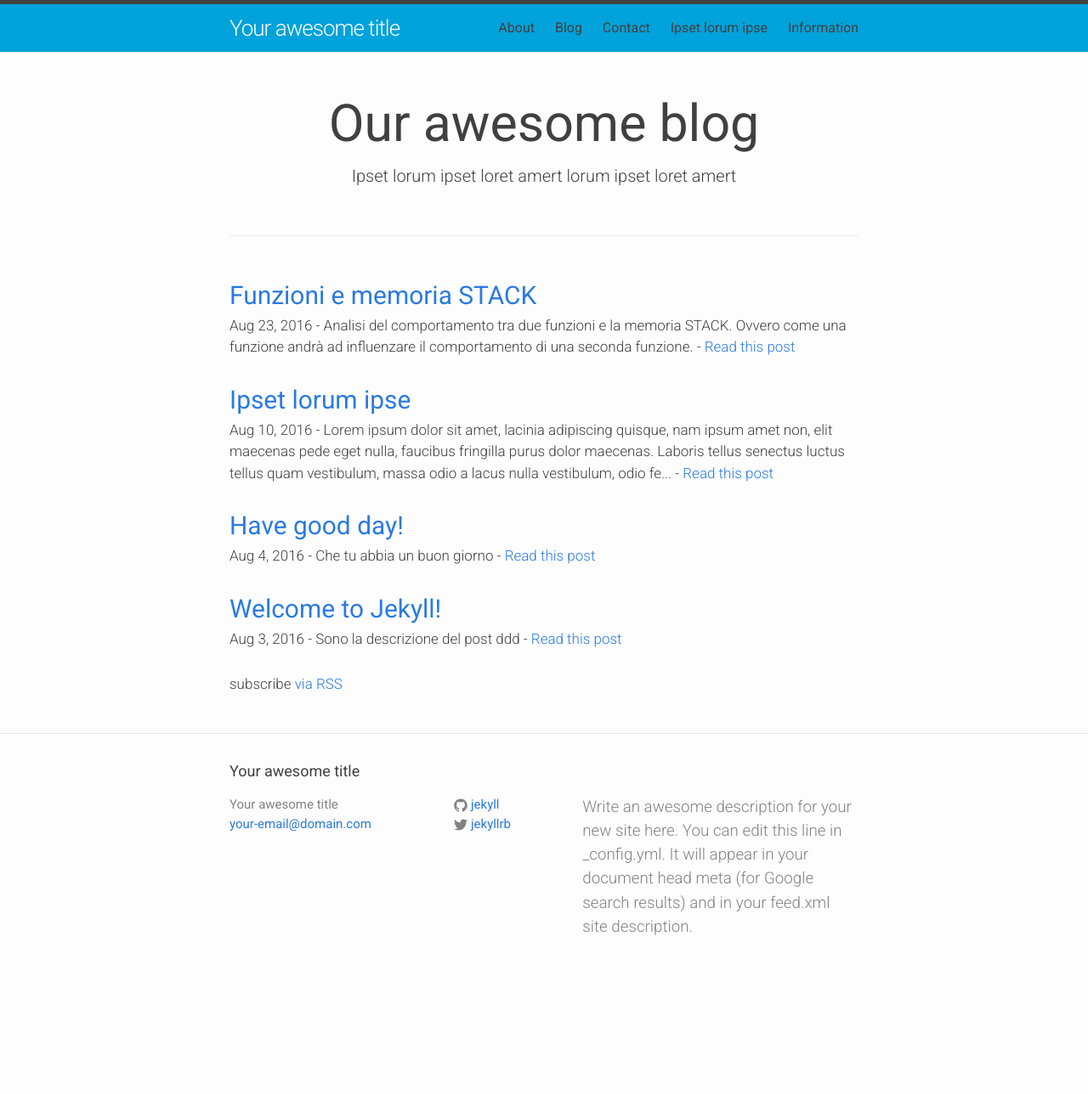
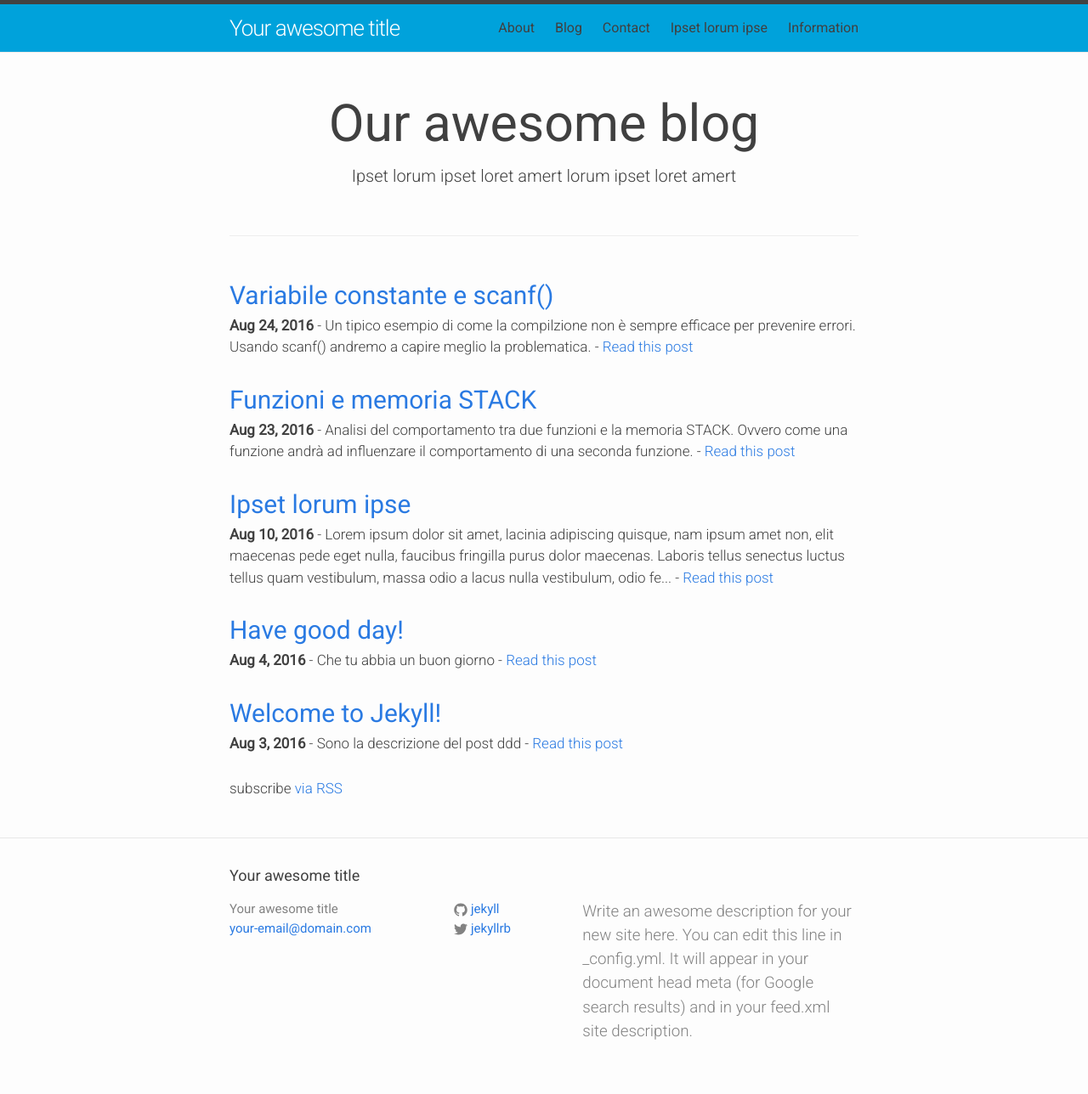
Before and after one commit to volgorean/test-jekyll, a Jekyll site: the page built from blog.html, in a window 1280 px wide. Shown: the whole page at 85% size. Built offline with Jekyll 4.4.1, drawn with Linux system fonts in a browser that asks for light colours; before the commit the page ends 1165 px from its top, so only the background shows below that; some of the changed lines change nothing that is shown.

Commit message:
add post

````diff
--- a/_config.yml
+++ b/_config.yml
@@ -31,14 +31,19 @@ markdown: kramdown
 defaults:
   -
     scope:
-      path: ""
+      path: ""        # empty string for all files
       type: "posts"
     values:
       layout: "post"
-      author: "Mr. Hyde"
+      author: "Mr. Jack"
+      categories:
+      summary: ""
+      keywords: ""
   -
     scope:
-      path: ""
-      type: "pages" # previously `page` in Jekyll 2.2.
+      path: ""        # empty string for all files
+      type: "pages"
     values:
-      layout: "default" # overrides previous default layout
+      layout: "default"
+      summary: ""
+      keywords: ""
--- /dev/null
+++ b/_posts/2016-08-24-const-and-scanf.md
@@ -0,0 +1,89 @@
+---
+title: Variabile constante e scanf()
+date: 2016-08-24 12:00:00
+layout: post
+author:
+summary: Un tipico esempio di come la compilzione non è sempre efficace per prevenire errori. Usando scanf() andremo a capire meglio la problematica.
+---
+
+**Esempio 1.** Il codice seguente dichiara e "inizializza" la variabile intera number con il valore 42. La parola ```cost``` (tecnicamente si chiama **qualificatore**) serve per dire al compilatore che la variabile avrà un valore costante durante l'esecuzione del programma.
+{% highlight c %}
+#include <stdio.h>
+
+int main(void){
+    const int number = 42;
+
+    printf("number = %i", number);
+
+    return 0;
+}
+{% endhighlight %}
+
+Con l'esecuzione del programma otterremo il seguente output:
+
+```
+number = 42
+```
+
+Ora proviamo a modificare il valore di number  con ```number = number / 2; ```:
+
+{% highlight c %}
+#include <stdio.h>
+
+int main(void){
+    const int number = 42;
+    number = number / 2;    // modifica di number
+
+    printf("number = %i", number);
+
+    return 0;
+}
+{% endhighlight %}
+
+Con gcc la compilazione non andrà a buon fine (non avremo il programma eseguibile), ottenendo un messaggio del tipo:
+
+**error: assignmernt of read-only variable 'number'**.
+
+Questo fa capire che il compilatore non vuole che la varibile ```number``` sia modificata, e che lo "slot di memoria" all'interno dello STACK dovrebbe rimanere costante per l'intera durata del programma.
+
+**Esempio 2.** Ora vediamo un esempio simile a quello precedente dove la modifica della variabile non viene fatta "in-line" nel codice sorgente, ma durante l'esecuzione del programma con l'uso della funzione ```scanf();```
+
+{% highlight c %}
+#include <stdio.h>
+
+int main(void){
+    const int number = 42;
+
+    printf("number = %i \n", number);
+
+    printf("Digita un numero: ");
+    scanf(" %i", &number);
+    printf("number = %i \n", number);
+
+    return 0;
+}
+{% endhighlight %}
+
+Con gcc la compilazione andrà a buon fine (avremo il programma eseguibile) ma il compilatore ci avverte con il seguente messaggio:
+
+**warning: writing into constant object**.
+
+Questo **warning**, ci informa che la costante potrebbe subire modiche da un'altra funzione.
+
+Eseguendo il programma, verrà chiesto all'utente di digitare un numero. Noteremo che la varibile  ```number ``` subirà un cambio valore (il valore sarà quello digitato dall'utente).
+
+Un esempio di output:
+
+```
+number = 42
+Digita un numero: 30
+number = 30
+```
+
+Ma come è possibile se la varibile è stata dichiarata come costante e non dovrebbe subire modifiche essendo "di sola lettura"?
+
+Nell'esempio 1 la modifica "in-line" del codice e la successiva compilazione,  fanno capire al compilatore la **"volontà"** di voler cambiare il valore di una costante. Di conseguenza il compilatore genera un messaggio di errore e non crea il programma eseguibile.
+
+Nell'esempio 2 la modifica della variabile tramite l'uso di ```scanf(" %i", &number);``` non interesserà il compilatore perchè il programma viene comunque compilato. In poche parole il compilatore nota che scanf() andrà a modificare una costante ma non ne vieta la modifica.
+
+Quindi, durante l'esecuzione del programma, è possibile riassegnare un nuovo valore ad una costante!
--- a/blog.html
+++ b/blog.html
@@ -15,7 +15,7 @@ in_menu: Blog
     </h2>
     </header>
     <p class="post-summary">
-      <time datetime="{{ post.date | date_to_xmlschema }}" itemprop="datePublished">{{ post.date | date: "%b %-d, %Y" }} - </time>
+      <time datetime="{{ post.date | date_to_xmlschema }}" itemprop="datePublished"><b>{{ post.date | date: "%b %-d, %Y" }}</b> - </time>
       {{ post.summary | default: post.content | strip_html | normalize_whitespace | truncate: 250 | escape }}
       - <a href="{{ post.url | prepend: site.baseurl }}">Read this post</a>
     </p>
````
